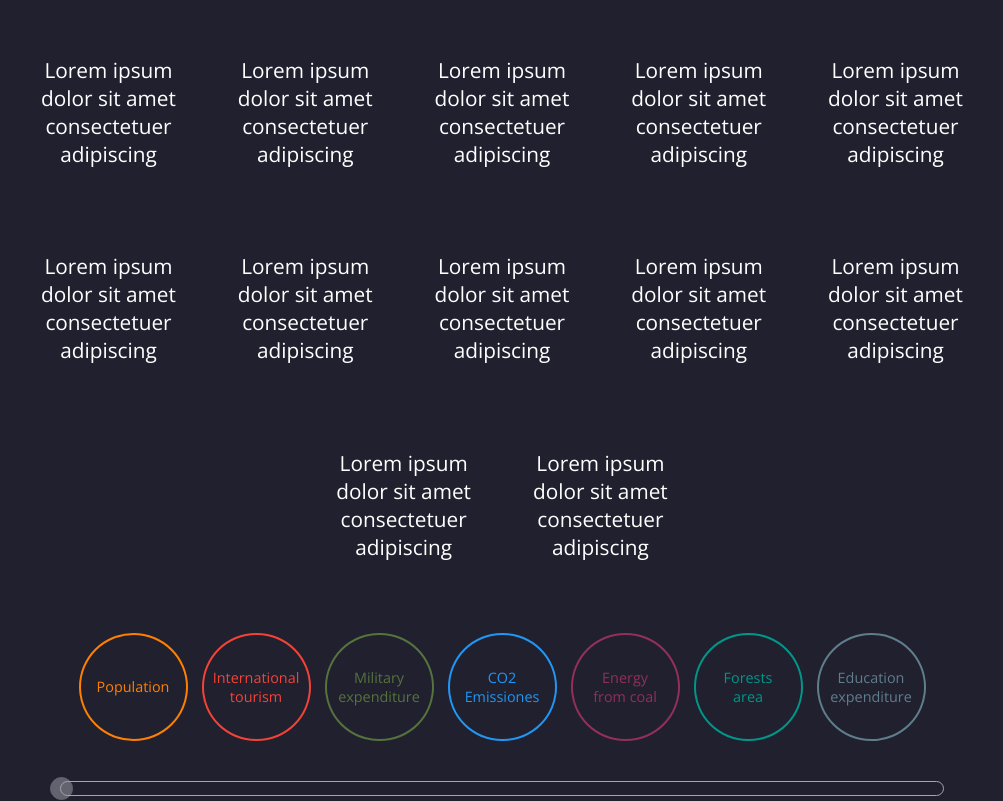
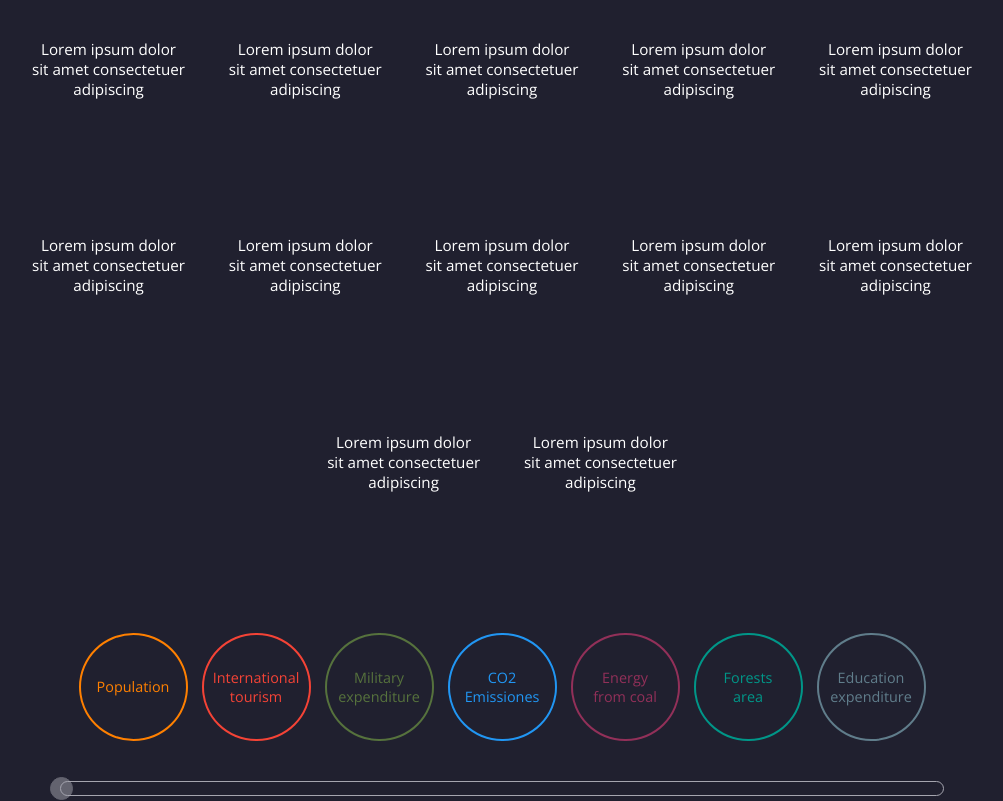
Before and after one commit to WeraMorganJakobHansKoding/hackathon, a PHP site: page /mockup.html in a window 1280 px wide. Shown: the part 68-869 px from the top of the page, without its empty margins (138-1141 px from the left). Run offline with PHP 8.4, Linux system fonts and the light colour scheme; some libraries are stand-ins or nearby versions; some web fonts are replaced.

Commit message:
corrected font size and weight

```diff
--- a/css/style.css
+++ b/css/style.css
@@ -121,9 +121,9 @@ header h1 {
 }
 .tile p {
 	color: #fff;
-    font-size: 1.3em;
-    font-weight: 300;
-    margin: 32px auto 0;
+  font-size: 0.95em;
+  font-weight: 400;
+  margin: 15px auto 0;
   text-align: center;
   width: 90%;
 }
```
Lines whose indentation alone changed are shown as unchanged.
